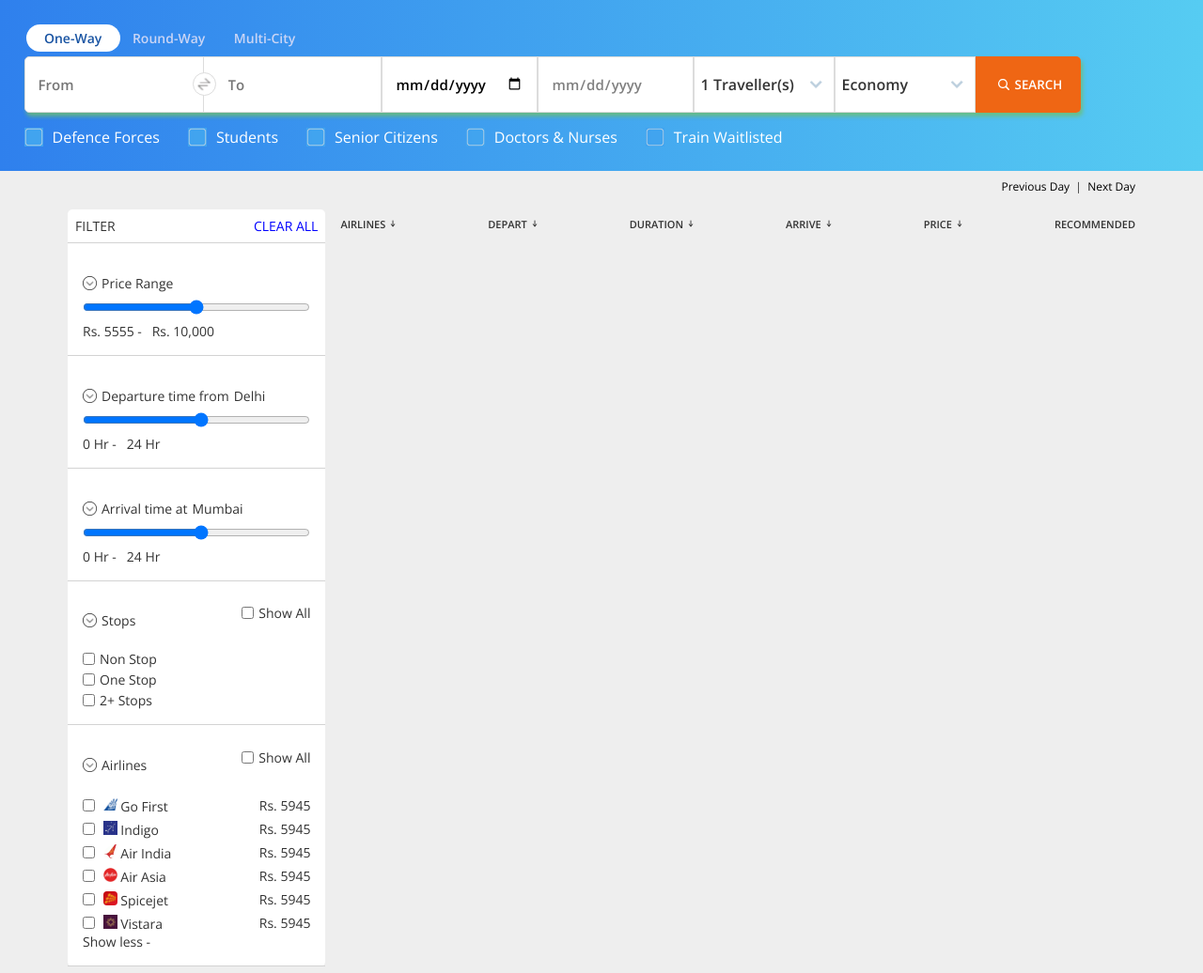
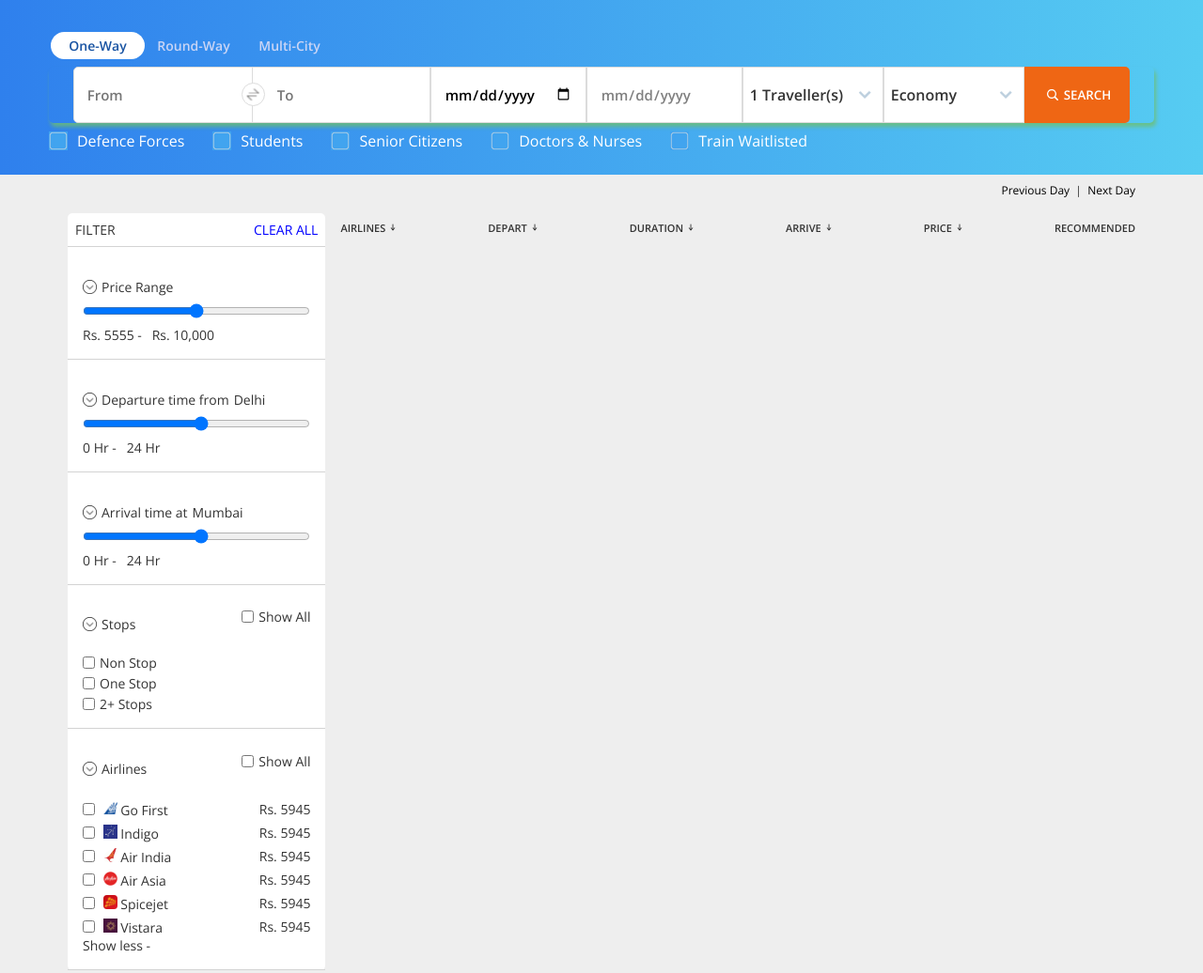
Before and after one commit to vermasuraj11011/EaseMyTrip-clone, a website with bundled scripts: page flightSearch.htm in a window 1280 px wide. Shown: the top 1036 px of the page at 94% size. Built offline with nearby package versions, Linux system fonts and the light colour scheme.

Commit message:
fixed all the search boxes

```diff
--- a/styles/flightSearch.css
+++ b/styles/flightSearch.css
@@ -213,6 +213,11 @@
     background-image: linear-gradient(90deg, #2F80ED, #56CCF2);
     padding: 2vw;
     color: white;
+}
+#search > div {
+    width: 1176px;
+    margin: auto;
+    margin-top: 8px;
 }
 #search_head {
     display: flex;
```
